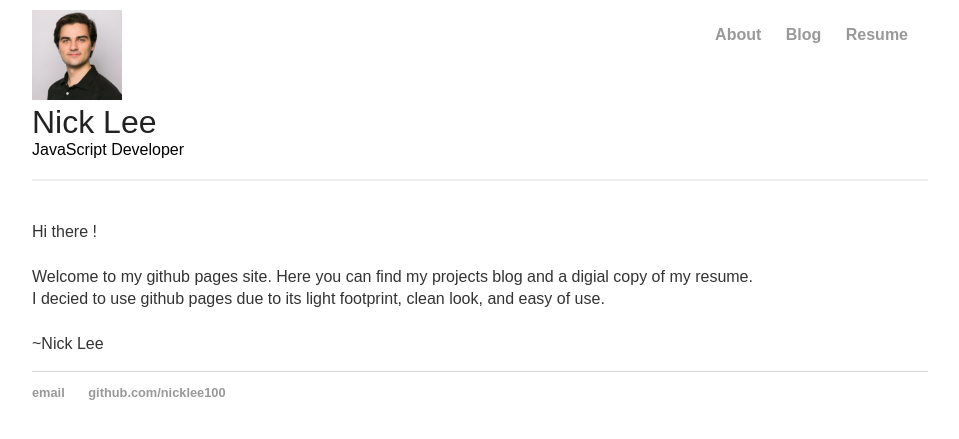
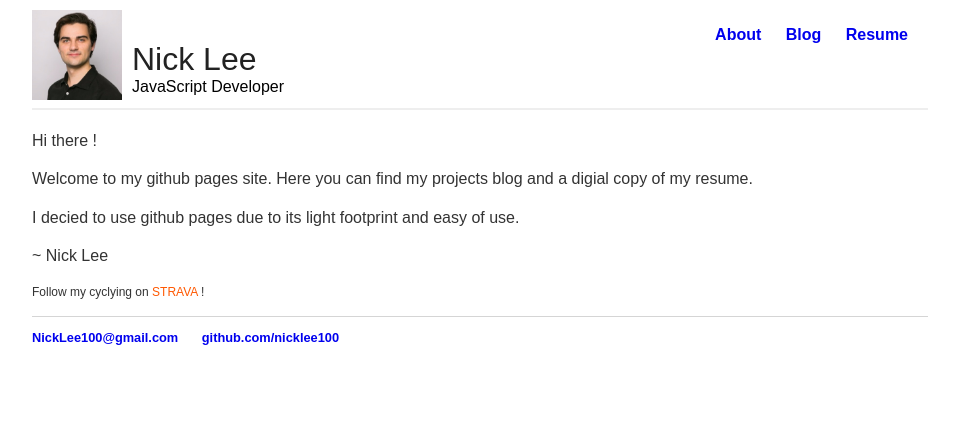
Before and after one commit to nicklee100/nicklee100.github.io, a Jekyll site: the page built from about.html, in a window 1280 px wide. Shown: the top 439 px of the page, without its empty margins (160-1119 px from the left). Built offline with Jekyll 4.4.1, drawn with Linux system fonts in a browser that asks for light colours.

Commit message:
layout finished

```diff
--- a/_includes/footer.html
+++ b/_includes/footer.html
@@ -1,6 +1,6 @@
 	<footer>
     		<ul>
-        		<li><a href="nicklee100@gmail.com">email</a></li>
+        		<li><a href="mailto:nicklee100@gmail.com">NickLee100@gmail.com</a></li>
         		<li><a href="https://github.com/nicklee100">github.com/nicklee100</a></li>
 			</ul>
 		</footer>
--- a/_includes/header.html
+++ b/_includes/header.html
@@ -5,12 +5,15 @@
         <link rel="stylesheet" type="text/css" href="/css/main.css">
 	</head>
 	<body>
-<!-- 			<img id="headshot" src="headshot.jpg" alt="">
- -->		<div class='logo'>
-				<div style="float:left"><img src="headshot.jpg" style='height: 90px;' alt=""></div>
-				<h1>Nick Lee</h1>
-				<h2>JavaScript Developer</h2>
+		<div class='header'>
+			<div class="logo">
+				<img id='headshot' src="headshot.jpg" style='height: 90px;' alt="">
+				<div id='headings'>
+					<h1>Nick Lee</h1>
+					<h2>JavaScript Developer</h2>
+				</div>
 			</div>
+
 			<nav>
 	    		<ul style='float:right'>
 		        	<li><a href="/about">About</a></li>
@@ -18,4 +21,5 @@
 	        		<li><a href="/NickLeeresume.pdf">Resume</a></li>
 	    		</ul>
 			</nav>
-			<div class="border"></div>
+
+		</div>
--- a/about.html
+++ b/about.html
@@ -4,16 +4,20 @@ title: My About
 
 {% include header.html %}
 
-<p>
-	Hi there !
-	<br>
-	<br>
-	Welcome to my github pages site. Here you can find my projects blog and a digial copy of my resume.
-	<br>
-	I decied to use github pages due to its light footprint, clean look, and easy of use.
-	<br>
-	<br>
-	~Nick Lee
+
+	<p>Hi there ! </p>
+
+
+	<p>Welcome to my github pages site. Here you can find my projects blog and a digial copy of my resume. </p>
+
+	<p> I decied to use github pages due to its light footprint  and easy of use. </p>
+	<p> ~ Nick Lee </p>
+
+
+	<p style="font-size: 12px">
+		Follow my cyclying on <a style="color: rgb(255,88,0)" href="https://www.strava.com/athletes/14077221"> STRAVA</a> !
+	</p>
+
 </p>
 
 {% include footer.html %}
--- a/css/main.css
+++ b/css/main.css
@@ -7,6 +7,13 @@ nav {
     display: inline-block;
     float: right;
     margin-bottom: 20px;
+}
+.header {
+    margin-bottom: 20px;
+    clear: both;
+    border-bottom: 2px solid #eee;
+    padding-bottom:  8px;
+    overflow: hidden;
 }
 
 .border{
@@ -18,23 +25,32 @@ nav {
 
 
 .logo {
-    display: inline-block;;
     float: left;
 }
+
 
 #headshot{
     height: 100px;
     display: inline-block;
     float: left;
 }
+#headings {
+    margin-top: 31px;
+    display: inline-block;
+}
 
-.logo > h1 {
+#headings > h1 {
+    padding-left: 10px;
+    display: block;
     font-size: 32px;
     margin:  0px;
     font-weight: 300;
 }
 
-.logo > h2 {
+#headings > h2 {
+        padding-left: 10px;
+
+    display: block;
     font-size: 16px;
     margin: 0px;
     font-weight: 300;
@@ -55,8 +71,8 @@ nav ul li, footer ul li {
 }
 a {
     text-decoration: none;
-    color: #999;
-}
+/*    color: #999;
+*/}
 a:hover {
     text-decoration: underline;
 }
```
Also changed, not shown: _posts/2017-07-14-mobilewineappidentifier.md (added, +9 -0 lines), _posts/2017-07-14-testthree.md (deleted, +0 -14 lines), _posts/2017-07-16-wikiweb.md (renamed from _posts/2017-07-12-wikiweb.md, +1 -4 lines).
